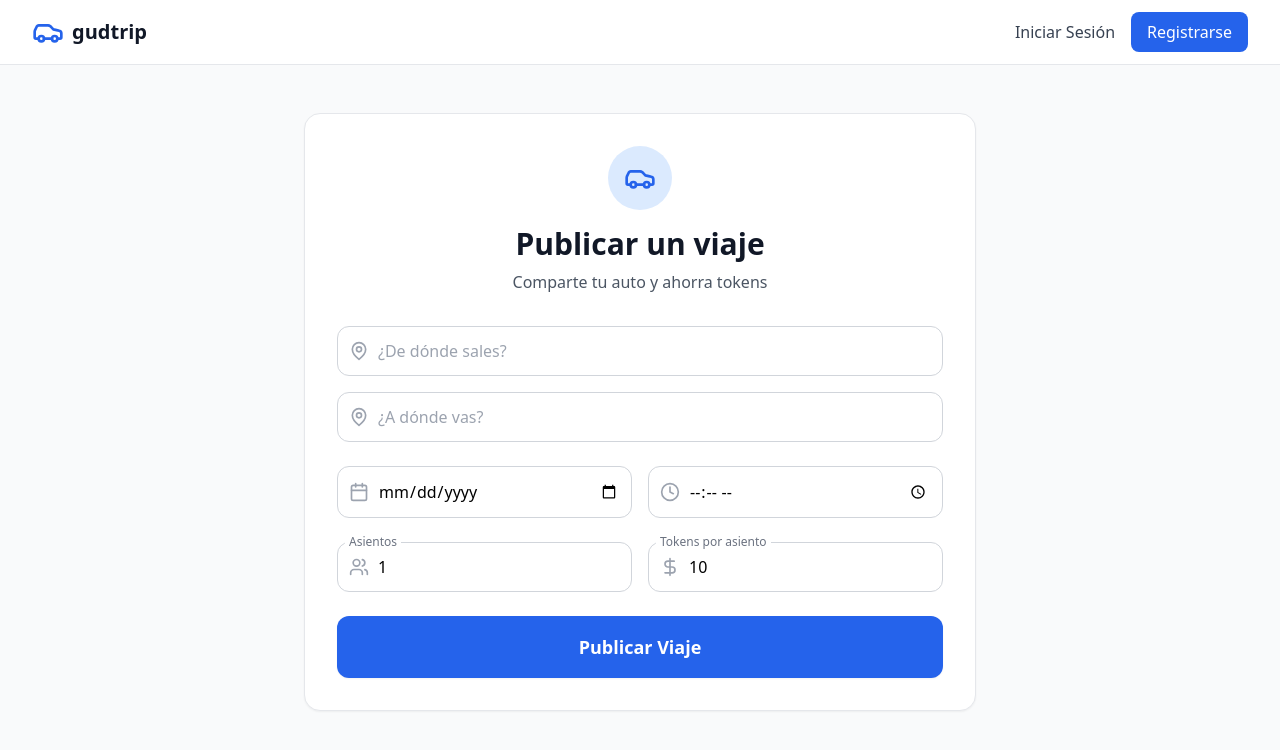
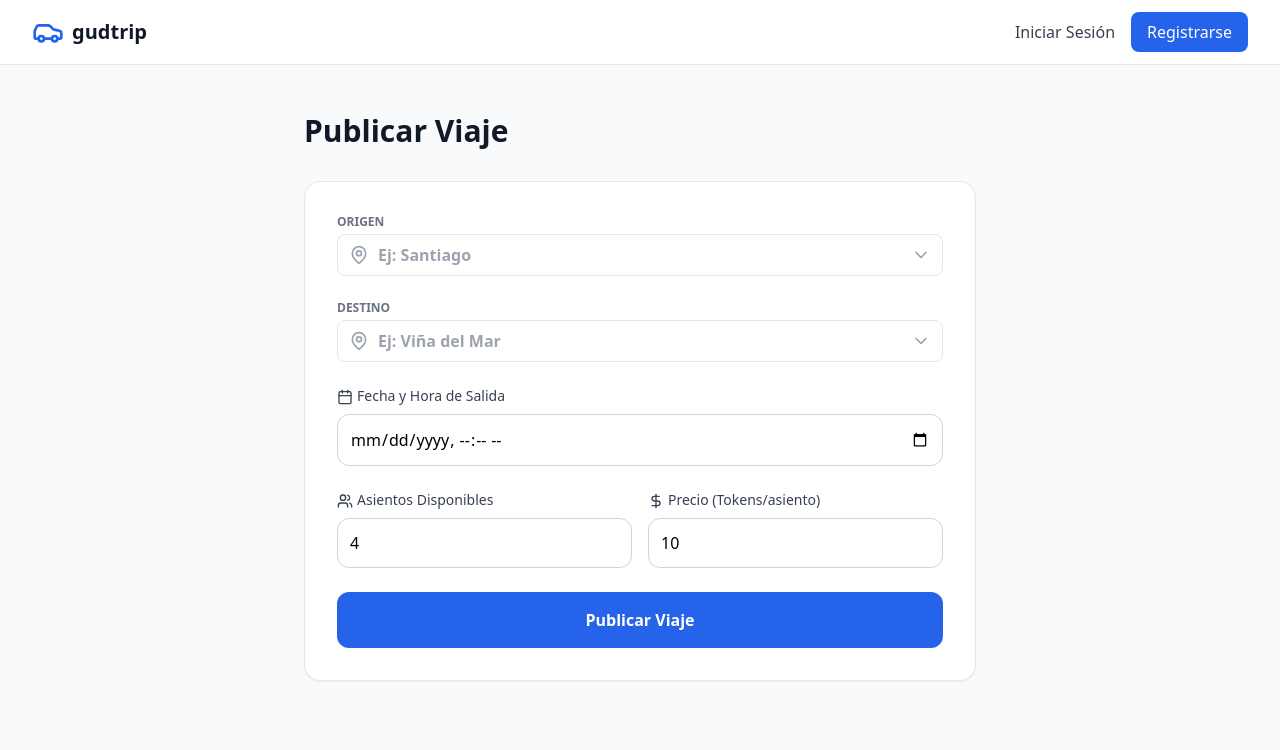
Before and after one commit to samuelhes/gudtrip, a React (Vite) app in the folder apps/web/: page /publish in a window 1280 px wide. Shown: the top 750 px of the page. Built offline with nearby package versions, Linux system fonts and the light colour scheme.

Commit message:
Add city selector with preset Chilean cities

```diff
--- /dev/null
+++ b/apps/web/src/components/common/CitySelector.tsx
@@ -0,0 +1,88 @@
+import { useState, useRef, useEffect } from 'react';
+import { MapPin, ChevronDown } from 'lucide-react';
+
+const PRESET_CITIES = [
+    'Santiago',
+    'Maitencillo',
+    'Viña del Mar',
+    'Con Con',
+    'Chicureo',
+];
+
+interface CitySelectorProps {
+    value: string;
+    onChange: (value: string) => void;
+    placeholder: string;
+    label: string;
+}
+
+export const CitySelector = ({ value, onChange, placeholder, label }: CitySelectorProps) => {
+    const [isOpen, setIsOpen] = useState(false);
+    const [filteredCities, setFilteredCities] = useState(PRESET_CITIES);
+    const dropdownRef = useRef<HTMLDivElement>(null);
+
+    useEffect(() => {
+        const handleClickOutside = (event: MouseEvent) => {
+            if (dropdownRef.current && !dropdownRef.current.contains(event.target as Node)) {
+                setIsOpen(false);
+            }
+        };
+
+        document.addEventListener('mousedown', handleClickOutside);
+        return () => document.removeEventListener('mousedown', handleClickOutside);
+    }, []);
+
+    const handleInputChange = (e: React.ChangeEvent<HTMLInputElement>) => {
+        const inputValue = e.target.value;
+        onChange(inputValue);
+
+        // Filter cities based on input
+        const filtered = PRESET_CITIES.filter(city =>
+            city.toLowerCase().includes(inputValue.toLowerCase())
+        );
+        setFilteredCities(filtered);
+        setIsOpen(true);
+    };
+
+    const handleSelectCity = (city: string) => {
+        onChange(city);
+        setIsOpen(false);
+        setFilteredCities(PRESET_CITIES);
+    };
+
+    return (
+        <div className="relative" ref={dropdownRef}>
+            <label className="block text-xs font-bold text-gray-500 uppercase mb-1 text-left">
+                {label}
+            </label>
+            <div className="relative">
+                <MapPin className="absolute left-3 top-1/2 transform -translate-y-1/2 h-5 w-5 text-gray-400" />
+                <input
+                    type="text"
+                    placeholder={placeholder}
+                    className="w-full pl-10 pr-10 py-2 text-gray-900 font-semibold focus:outline-none focus:ring-2 focus:ring-blue-500 rounded-lg border border-gray-200"
+                    value={value}
+                    onChange={handleInputChange}
+                    onFocus={() => setIsOpen(true)}
+                />
+                <ChevronDown className="absolute right-3 top-1/2 transform -translate-y-1/2 h-5 w-5 text-gray-400" />
+            </div>
+
+            {isOpen && filteredCities.length > 0 && (
+                <div className="absolute z-10 w-full mt-1 bg-white border border-gray-200 rounded-lg shadow-lg max-h-60 overflow-y-auto">
+                    {filteredCities.map((city) => (
+                        <button
+                            key={city}
+                            type="button"
+                            className="w-full px-4 py-3 text-left hover:bg-blue-50 transition-colors flex items-center gap-2 border-b border-gray-100 last:border-b-0"
+                            onClick={() => handleSelectCity(city)}
+                        >
+                            <MapPin className="h-4 w-4 text-blue-600" />
+                            <span className="text-gray-900 font-medium">{city}</span>
+                        </button>
+                    ))}
+                </div>
+            )}
+        </div>
+    );
+};
--- a/apps/web/src/pages/HomePage.tsx
+++ b/apps/web/src/pages/HomePage.tsx
@@ -1,13 +1,14 @@
 import { useState } from 'react';
 import { Search } from 'lucide-react';
 import { useNavigate } from 'react-router-dom';
+import { CitySelector } from '../components/common/CitySelector';
 
 export const HomePage = () => {
     const navigate = useNavigate();
     const [search, setSearch] = useState({ origin: '', destination: '', date: '' });
 
     const handleSearch = () => {
-        navigate(`/ search ? origin = ${search.origin}& destination=${search.destination}& date=${search.date} `);
+        navigate(`/search?origin=${search.origin}&destination=${search.destination}&date=${search.date}`);
     };
 
     return (
@@ -25,24 +26,20 @@ export const HomePage = () => {
                     {/* Search Box */}
                     <div className="bg-white p-4 rounded-2xl shadow-lg max-w-4xl mx-auto flex flex-col md:flex-row gap-4">
                         <div className="flex-1">
-                            <label className="block text-xs font-bold text-gray-500 uppercase mb-1 text-left">Origen</label>
-                            <input
-                                type="text"
+                            <CitySelector
+                                value={search.origin}
+                                onChange={(value) => setSearch({ ...search, origin: value })}
                                 placeholder="¿De dónde sales?"
-                                className="w-full p-2 text-gray-900 font-semibold focus:outline-none"
-                                value={search.origin}
-                                onChange={(e) => setSearch({ ...search, origin: e.target.value })}
+                                label="Origen"
                             />
                         </div>
                         <div className="w-px bg-gray-200 hidden md:block"></div>
                         <div className="flex-1">
-                            <label className="block text-xs font-bold text-gray-500 uppercase mb-1 text-left">Destino</label>
-                            <input
-                                type="text"
+                            <CitySelector
+                                value={search.destination}
+                                onChange={(value) => setSearch({ ...search, destination: value })}
                                 placeholder="¿A dónde vas?"
-                                className="w-full p-2 text-gray-900 font-semibold focus:outline-none"
-                                value={search.destination}
-                                onChange={(e) => setSearch({ ...search, destination: e.target.value })}
+                                label="Destino"
                             />
                         </div>
                         <div className="w-px bg-gray-200 hidden md:block"></div>
@@ -50,7 +47,7 @@ export const HomePage = () => {
                             <label className="block text-xs font-bold text-gray-500 uppercase mb-1 text-left">Fecha</label>
                             <input
                                 type="date"
-                                className="w-full p-2 text-gray-900 font-semibold focus:outline-none"
+                                className="w-full p-2 text-gray-900 font-semibold focus:outline-none rounded-lg border border-gray-200"
                                 value={search.date}
                                 onChange={(e) => setSearch({ ...search, date: e.target.value })}
                             />
--- a/apps/web/src/pages/rides/PublishRidePage.tsx
+++ b/apps/web/src/pages/rides/PublishRidePage.tsx
@@ -1,42 +1,33 @@
-import React, { useState } from 'react';
+import { useState } from 'react';
 import { useNavigate } from 'react-router-dom';
-
 import api from '../../services/api';
-import { Car, MapPin, Calendar, Clock, Users, DollarSign } from 'lucide-react';
+import { Calendar, Users, DollarSign } from 'lucide-react';
+import { CitySelector } from '../../components/common/CitySelector';
 
 export const PublishRidePage = () => {
     const navigate = useNavigate();
     const [loading, setLoading] = useState(false);
-    const [error, setError] = useState('');
-
     const [formData, setFormData] = useState({
         origin: '',
         destination: '',
-        date: '',
-        time: '',
-        seats: 1,
-        price: 10,
+        departure_time: '',
+        total_seats: 4,
+        price_tokens: 10
     });
 
     const handleSubmit = async (e: React.FormEvent) => {
         e.preventDefault();
         setLoading(true);
-        setError('');
-
         try {
-            const departure_time = new Date(`${formData.date}T${formData.time}`).toISOString();
-
             await api.post('/rides', {
-                origin: formData.origin,
-                destination: formData.destination,
-                departure_time,
-                total_seats: Number(formData.seats),
-                price_tokens: Number(formData.price),
+                ...formData,
+                available_seats: formData.total_seats
             });
-
+            alert('¡Viaje publicado exitosamente!');
             navigate('/');
-        } catch (err: any) {
-            setError('Error al publicar el viaje. Intenta nuevamente.');
+        } catch (error) {
+            console.error('Error publishing ride:', error);
+            alert('Error al publicar el viaje');
         } finally {
             setLoading(false);
         }
@@ -45,123 +36,82 @@ export const PublishRidePage = () => {
     return (
         <div className="min-h-screen bg-gray-50 py-12 px-4 sm:px-6 lg:px-8">
             <div className="max-w-2xl mx-auto">
-                <div className="bg-white rounded-2xl shadow-sm border p-8">
-                    <div className="text-center mb-8">
-                        <div className="w-16 h-16 bg-blue-100 rounded-full flex items-center justify-center mx-auto mb-4">
-                            <Car className="w-8 h-8 text-blue-600" />
-                        </div>
-                        <h2 className="text-3xl font-bold text-gray-900">Publicar un viaje</h2>
-                        <p className="text-gray-600 mt-2">Comparte tu auto y ahorra tokens</p>
+                <h2 className="text-3xl font-bold text-gray-900 mb-8">Publicar Viaje</h2>
+
+                <form onSubmit={handleSubmit} className="bg-white rounded-2xl shadow-sm border p-8 space-y-6">
+                    <div>
+                        <CitySelector
+                            value={formData.origin}
+                            onChange={(value) => setFormData({ ...formData, origin: value })}
+                            placeholder="Ej: Santiago"
+                            label="Origen"
+                        />
                     </div>
 
-                    <form onSubmit={handleSubmit} className="space-y-6">
-                        <div className="grid grid-cols-1 gap-6">
-                            {/* Origen y Destino */}
-                            <div className="space-y-4">
-                                <div className="relative">
-                                    <div className="absolute inset-y-0 left-0 pl-3 flex items-center pointer-events-none">
-                                        <MapPin className="h-5 w-5 text-gray-400" />
-                                    </div>
-                                    <input
-                                        type="text"
-                                        required
-                                        className="block w-full pl-10 pr-3 py-3 border border-gray-300 rounded-xl focus:ring-blue-500 focus:border-blue-500"
-                                        placeholder="¿De dónde sales?"
-                                        value={formData.origin}
-                                        onChange={(e) => setFormData({ ...formData, origin: e.target.value })}
+                    <div>
+                        <CitySelector
+                            value={formData.destination}
+                            onChange={(value) => setFormData({ ...formData, destination: value })}
+                            placeholder="Ej: Viña del Mar"
+                            label="Destino"
                         />
                     </div>
-                                <div className="relative">
-                                    <div className="absolute inset-y-0 left-0 pl-3 flex items-center pointer-events-none">
-                                        <MapPin className="h-5 w-5 text-gray-400" />
-                                    </div>
+
+                    <div>
+                        <label className="block text-sm font-medium text-gray-700 mb-2">
+                            <Calendar className="inline h-4 w-4 mr-1" />
+                            Fecha y Hora de Salida
+                        </label>
                         <input
-                                        type="text"
+                            type="datetime-local"
                             required
-                                        className="block w-full pl-10 pr-3 py-3 border border-gray-300 rounded-xl focus:ring-blue-500 focus:border-blue-500"
-                                        placeholder="¿A dónde vas?"
-                                        value={formData.destination}
-                                        onChange={(e) => setFormData({ ...formData, destination: e.target.value })}
+                            className="w-full p-3 border border-gray-300 rounded-xl focus:ring-blue-500 focus:border-blue-500"
+                            value={formData.departure_time}
+                            onChange={(e) => setFormData({ ...formData, departure_time: e.target.value })}
                         />
                     </div>
-                            </div>
 
-                            {/* Fecha y Hora */}
                     <div className="grid grid-cols-2 gap-4">
-                                <div className="relative">
-                                    <div className="absolute inset-y-0 left-0 pl-3 flex items-center pointer-events-none">
-                                        <Calendar className="h-5 w-5 text-gray-400" />
-                                    </div>
-                                    <input
-                                        type="date"
-                                        required
-                                        className="block w-full pl-10 pr-3 py-3 border border-gray-300 rounded-xl focus:ring-blue-500 focus:border-blue-500"
-                                        value={formData.date}
-                                        onChange={(e) => setFormData({ ...formData, date: e.target.value })}
-                                    />
-                                </div>
-                                <div className="relative">
-                                    <div className="absolute inset-y-0 left-0 pl-3 flex items-center pointer-events-none">
-                                        <Clock className="h-5 w-5 text-gray-400" />
-                                    </div>
-                                    <input
-                                        type="time"
-                                        required
-                                        className="block w-full pl-10 pr-3 py-3 border border-gray-300 rounded-xl focus:ring-blue-500 focus:border-blue-500"
-                                        value={formData.time}
-                                        onChange={(e) => setFormData({ ...formData, time: e.target.value })}
-                                    />
-                                </div>
-                            </div>
-
-                            {/* Asientos y Precio */}
-                            <div className="grid grid-cols-2 gap-4">
-                                <div className="relative">
-                                    <div className="absolute inset-y-0 left-0 pl-3 flex items-center pointer-events-none">
-                                        <Users className="h-5 w-5 text-gray-400" />
-                                    </div>
+                        <div>
+                            <label className="block text-sm font-medium text-gray-700 mb-2">
+                                <Users className="inline h-4 w-4 mr-1" />
+                                Asientos Disponibles
+                            </label>
                             <input
                                 type="number"
                                 min="1"
                                 max="8"
                                 required
-                                        className="block w-full pl-10 pr-3 py-3 border border-gray-300 rounded-xl focus:ring-blue-500 focus:border-blue-500"
-                                        placeholder="Asientos"
-                                        value={formData.seats}
-                                        onChange={(e) => setFormData({ ...formData, seats: Number(e.target.value) })}
+                                className="w-full p-3 border border-gray-300 rounded-xl focus:ring-blue-500 focus:border-blue-500"
+                                value={formData.total_seats}
+                                onChange={(e) => setFormData({ ...formData, total_seats: Number(e.target.value) })}
                             />
-                                    <label className="absolute -top-2 left-2 bg-white px-1 text-xs text-gray-500">Asientos</label>
                         </div>
-                                <div className="relative">
-                                    <div className="absolute inset-y-0 left-0 pl-3 flex items-center pointer-events-none">
-                                        <DollarSign className="h-5 w-5 text-gray-400" />
-                                    </div>
+                        <div>
+                            <label className="block text-sm font-medium text-gray-700 mb-2">
+                                <DollarSign className="inline h-4 w-4 mr-1" />
+                                Precio (Tokens/asiento)
+                            </label>
                             <input
                                 type="number"
                                 min="0"
                                 required
-                                        className="block w-full pl-10 pr-3 py-3 border border-gray-300 rounded-xl focus:ring-blue-500 focus:border-blue-500"
-                                        placeholder="Tokens"
-                                        value={formData.price}
-                                        onChange={(e) => setFormData({ ...formData, price: Number(e.target.value) })}
+                                className="w-full p-3 border border-gray-300 rounded-xl focus:ring-blue-500 focus:border-blue-500"
+                                value={formData.price_tokens}
+                                onChange={(e) => setFormData({ ...formData, price_tokens: Number(e.target.value) })}
                             />
-                                    <label className="absolute -top-2 left-2 bg-white px-1 text-xs text-gray-500">Tokens por asiento</label>
                         </div>
                     </div>
-                        </div>
-
-                        {error && <div className="text-red-500 text-sm text-center">{error}</div>}
 
                     <button
                         type="submit"
                         disabled={loading}
-                            className="w-full flex justify-center py-4 px-4 border border-transparent rounded-xl shadow-sm text-lg font-bold text-white bg-blue-600 hover:bg-blue-700 focus:outline-none focus:ring-2 focus:ring-offset-2 focus:ring-blue-500 disabled:opacity-50 transition-colors"
+                        className="w-full bg-blue-600 text-white py-4 rounded-xl font-bold hover:bg-blue-700 transition-colors disabled:opacity-50"
                     >
                         {loading ? 'Publicando...' : 'Publicar Viaje'}
                     </button>
                 </form>
             </div>
         </div>
-        </div>
     );
 };
```
Also changed, not shown: 1 other file (tests, documents, lock files or other folders). Lines whose indentation alone changed are shown as unchanged.
